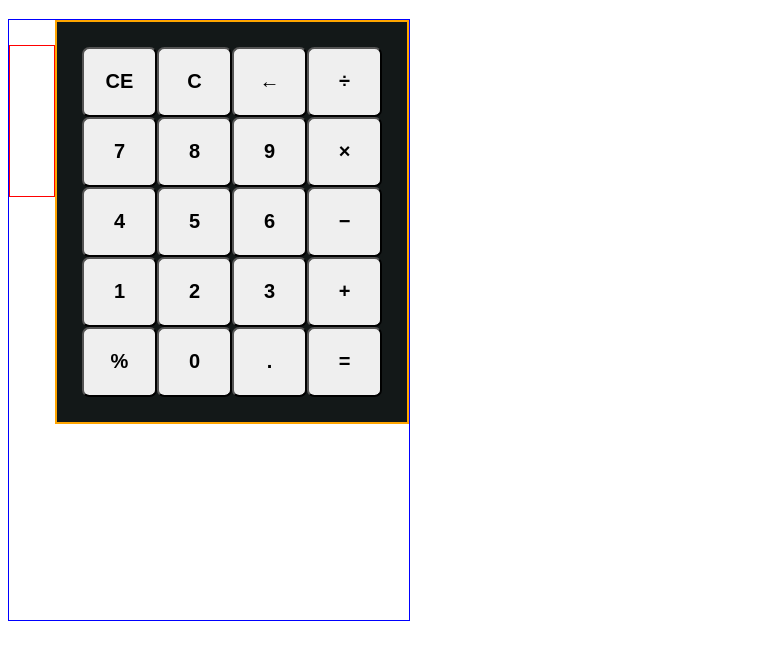
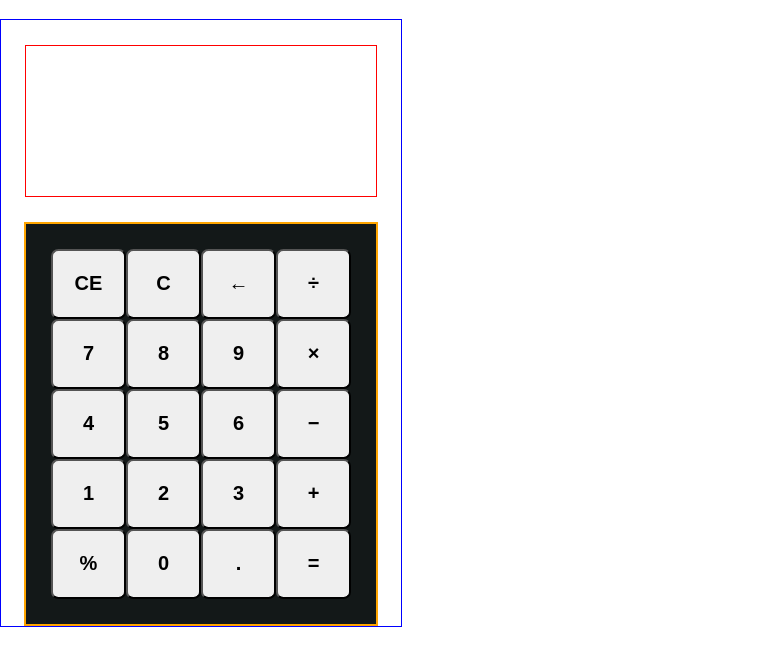
Before and after one commit to sunnkr5/Calculator, a plain HTML site: page index.html in a window 1280 px wide. Shown: the part 61-726 px from the top of the page, without its empty margins (0-776 px from the left). Drawn offline with Linux system fonts and the light colour scheme.

Commit message:
modified to align divs to center

```diff
--- a/stylesheet.css
+++ b/stylesheet.css
@@ -47,12 +47,14 @@ h1 {
                     flex-direction: column;
                     }
 #maindiv {
-    display: flexbox;
+
+        border: 1px solid blue;
+    width: 400px;
+    height: 100%;  /* Ensure the body takes up the full height of the viewport */
+    margin: 0;     /* Remove default margin */
+    display: flex;
+    justify-content: center;  /* Centers horizontally */
     align-items: center;
-    justify-content: center;
-    border: 1px solid blue;
-    width: 400px;
-    height: 600px;
 }
 
 .btn {
@@ -64,21 +66,29 @@ h1 {
     border-radius: 10%;
     }
 #display {
-    width: 300px;
+    width: 350px;
     height: 150px;
     border: 1px solid red;
     display: flex;
     align-content: center;
     justify-content: center;
-    flex-direction: row;
+
     background-color: white;
     margin: 0 auto;
     margin-top: 25px;
+    margin-bottom: 25px;
 }
 
 .div-cen {
+    height: 100%;  /* Ensure the body takes up the full height of the viewport */
+    margin: 0;     /* Remove default margin */
     display: flex;
-    align-content: center;
-    justify-content: space-evenly;
+    justify-content: center;  /* Centers horizontally */
+    align-items: center;
+    flex-direction: column;
 
 }
+body {
+    text-align: center;
+    margin: 0 auto;
+}
```
